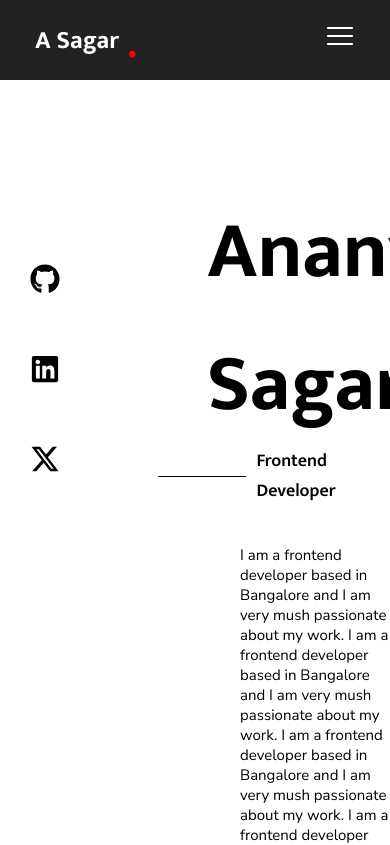
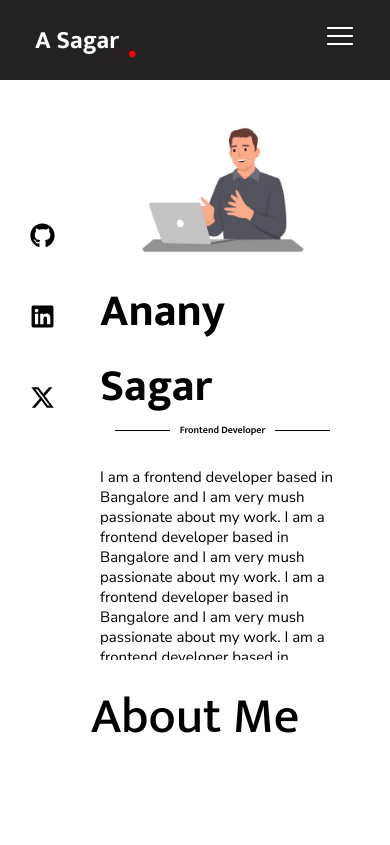
Before and after one commit to ananysagar/portfolio, a React (Create React App) app: page / in a window 390 px wide. Shown: the top 845 px of the page. Built offline with nearby package versions, Linux system fonts and the light colour scheme.

Commit message:
making hero section responsive

```diff
--- a/src/components/Home.jsx
+++ b/src/components/Home.jsx
@@ -8,21 +8,31 @@ import { FaXTwitter } from "react-icons/fa6";
 import image from "../images/image.jpg";
 const Home = () => {
   return (
-    <div className="home">
+    <div className="home mobile-view">
       <div className="socials item">
-        <Link to="https://github.com/ananysagar" target="_blank" className="icons github-icon">
+        <Link
+          to="https://github.com/ananysagar"
+          target="_blank"
+          className="icons github-icon"
+        >
           <FaGithub />
         </Link>
         <Link
-          to="https://linkedin.com/in/ananysagar" target="_blank"
+          to="https://linkedin.com/in/ananysagar"
+          target="_blank"
           className="icons linkedin-icon"
         >
           <FaLinkedin />
         </Link>
-        <Link to="https://x.com/ananysagar" target="_blank" className="icons twitter-icon">
+        <Link
+          to="https://x.com/ananysagar"
+          target="_blank"
+          className="icons twitter-icon"
+        >
           <FaXTwitter />
         </Link>
       </div>
+      <div className="hero-section">
         <div className="short-intro item">
           <h1>Anany Sagar</h1>
           <div className="designation">
@@ -32,17 +42,18 @@ const Home = () => {
           </div>
           <p>
             I am a frontend developer based in Bangalore and I am very mush
-          passionate about my work. I am a frontend developer based in Bangalore
-          and I am very mush passionate about my work. I am a frontend developer
-          based in Bangalore and I am very mush passionate about my work. I am a
+            passionate about my work. I am a frontend developer based in
+            Bangalore and I am very mush passionate about my work. I am a
             frontend developer based in Bangalore and I am very mush passionate
-          about my work.
+            about my work. I am a frontend developer based in Bangalore and I am
+            very mush passionate about my work.
           </p>
         </div>
         <div className="my-pic item">
           <img src={image} alt="" width="350px" />
         </div>
       </div>
+    </div>
   );
 };
 
--- a/src/components/home.css
+++ b/src/components/home.css
@@ -22,12 +22,17 @@
   transform: scale(1.3);
 }
 
+.hero-section{
+  display: flex;
+  flex-direction: row;
+}
 .short-intro {
   display: flex;
   flex-direction: column;
-  padding-left: 180px;
+  padding-left: 120px;
   align-items: center;
-  min-width: 40%;
+  min-width: 43%;
+  order: 0;
 }
 .short-intro h1 {
   font-size: 80px;
@@ -57,9 +62,70 @@
 }
 
 .my-pic {
-  padding: 60px 150px 0 120px;
+  padding: 60px;
+  order: 1;
 }
 .my-pic img {
   border-radius: 50%;
   border: none;
 }
+
+/* --------media query ---------*/
+
+@media only screen and (max-width: 1200px) {
+  .short-intro h1 {
+    font-size: 60px;
+  }
+  .designation {
+    align-items: center;
+  }
+  .horizontal-line {
+    width: 90px;
+  }
+  .designation h4 {
+    font-size: 14px;
+  }
+}
+
+@media only screen and (max-width: 900px) {
+  .home{
+    padding: 0;
+    height: 580px;
+  }
+
+  .hero-section {
+    display: flex;
+    flex-direction: column;
+    align-items: center;
+  }
+  .short-intro {
+    padding: 0 45px;
+  }
+  .short-intro h1 {
+    font-size: 45px;
+    margin-top: -85px;
+    padding-bottom: 15px;
+  }
+  .designation {
+    align-items: center;
+  }
+  .horizontal-line {
+    width: 55px;
+  }
+  .designation h4 {
+    font-size: 10px;
+  }
+  .short-intro {
+    order: 1;
+  }
+  .my-pic {
+    order: 0;
+  }
+  .my-pic img {
+    width: 200px;
+    margin-top: -50px;
+  }
+  .icons {
+    font-size: 25px;
+  }
+}
```
Lines whose indentation alone changed are shown as unchanged.
